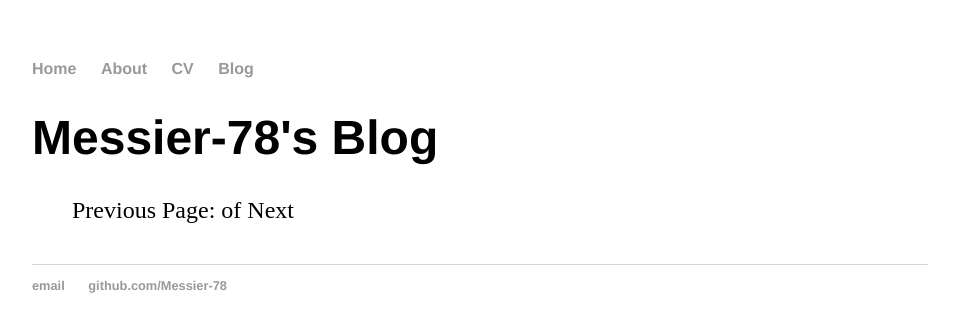
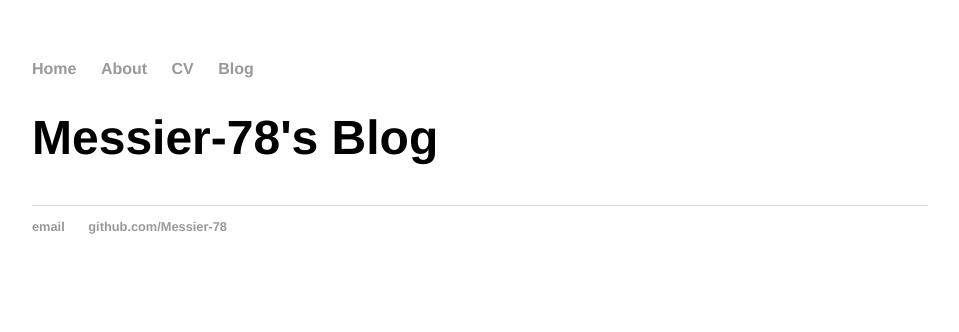
Before and after one commit to Messier-78/Messier-78.github.io, a Jekyll site: the page built from blog/index.html, in a window 1280 px wide. Shown: the top 332 px of the page, without its empty margins (160-1119 px from the left). Built offline with Jekyll 4.4.1, drawn with Linux system fonts in a browser that asks for light colours.

Commit message:
Update index.html

```diff
--- a/blog/index.html
+++ b/blog/index.html
@@ -5,32 +5,28 @@ title: Messier-78's Blog
 	<h1>{{ page.title }}</h1>
 	<ul class="posts">
 
-<!-- This loops through the paginated posts -->
-{% for post in paginator.posts %}
-  <h1><a href="{{ post.url }}">{{ post.title }}</a></h1>
-  <p class="author">
-    <span class="date">{{ post.date }}</span>
-  </p>
-  <div class="content">
-    {{ post.content }}
-  </div>
-{% endfor %}
-
-<!-- Pagination links -->
+{% if paginator.total_pages > 1 %}
 <div class="pagination">
   {% if paginator.previous_page %}
-    <a href="{{ paginator.previous_page_path }}" class="previous">
-      Previous
-    </a>
+    <a href="{{ paginator.previous_page_path | relative_url }}">&laquo; Prev</a>
   {% else %}
-    <span class="previous">Previous</span>
+    <span>&laquo; Prev</span>
   {% endif %}
-  <span class="page_number ">
-    Page: {{ paginator.page }} of {{ paginator.total_pages }}
-  </span>
+
+  {% for page in (1..paginator.total_pages) %}
+    {% if page == paginator.page %}
+      <em>{{ page }}</em>
+    {% elsif page == 1 %}
+      <a href="{{ '/' | relative_url }}">{{ page }}</a>
+    {% else %}
+      <a href="{{ site.paginate_path | relative_url | replace: ':num', page }}">{{ page }}</a>
+    {% endif %}
+  {% endfor %}
+
   {% if paginator.next_page %}
-    <a href="{{ paginator.next_page_path }}" class="next">Next</a>
+    <a href="{{ paginator.next_page_path | relative_url }}">Next &raquo;</a>
   {% else %}
-    <span class="next ">Next</span>
+    <span>Next &raquo;</span>
   {% endif %}
 </div>
+{% endif %}
```
